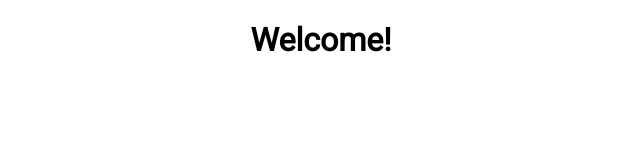
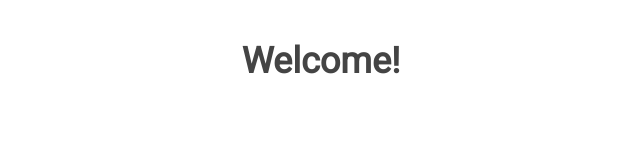
Before and after one commit to WaroDev/WaroDev.github.io, a plain HTML site: page index.html in a window 1280 px wide. Shown: the whole page, without its empty margins (319-959 px from the left). Drawn offline with Linux system fonts and the light colour scheme.

Commit message:
Update style.css
take a look at this page: http://bettermotherfuckingwebsite.com/

```diff
--- a/style.css
+++ b/style.css
@@ -1,5 +1,15 @@
 body {
   font-family: 'Roboto', sans-serif;
+  margin: 40px auto;
+  max-width: 650px;
+  line-height: 1.6;
+  font-size: 18px;
+  color: #444;
+  padding:0 10px;
+}
+
+h1,h2,h3 {
+  line-height: 1.2
 }
 
 .centered {
```
